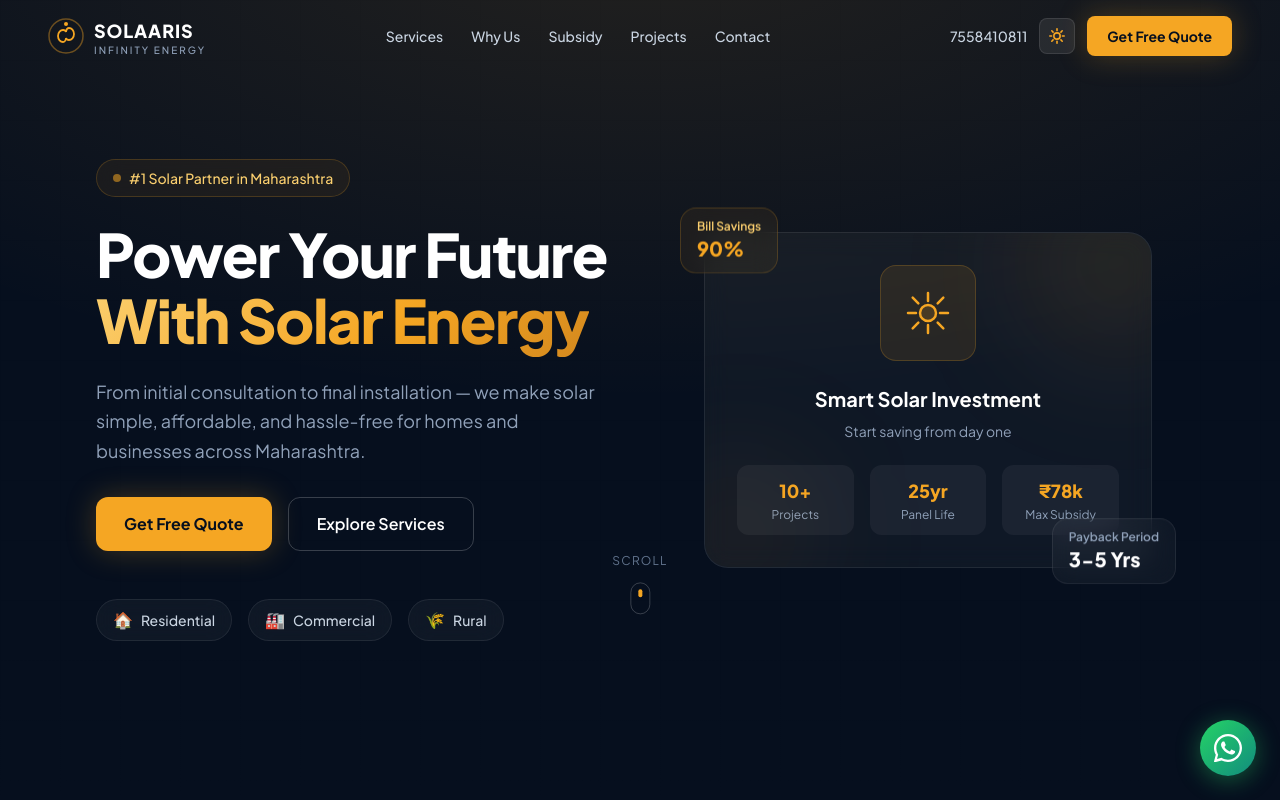
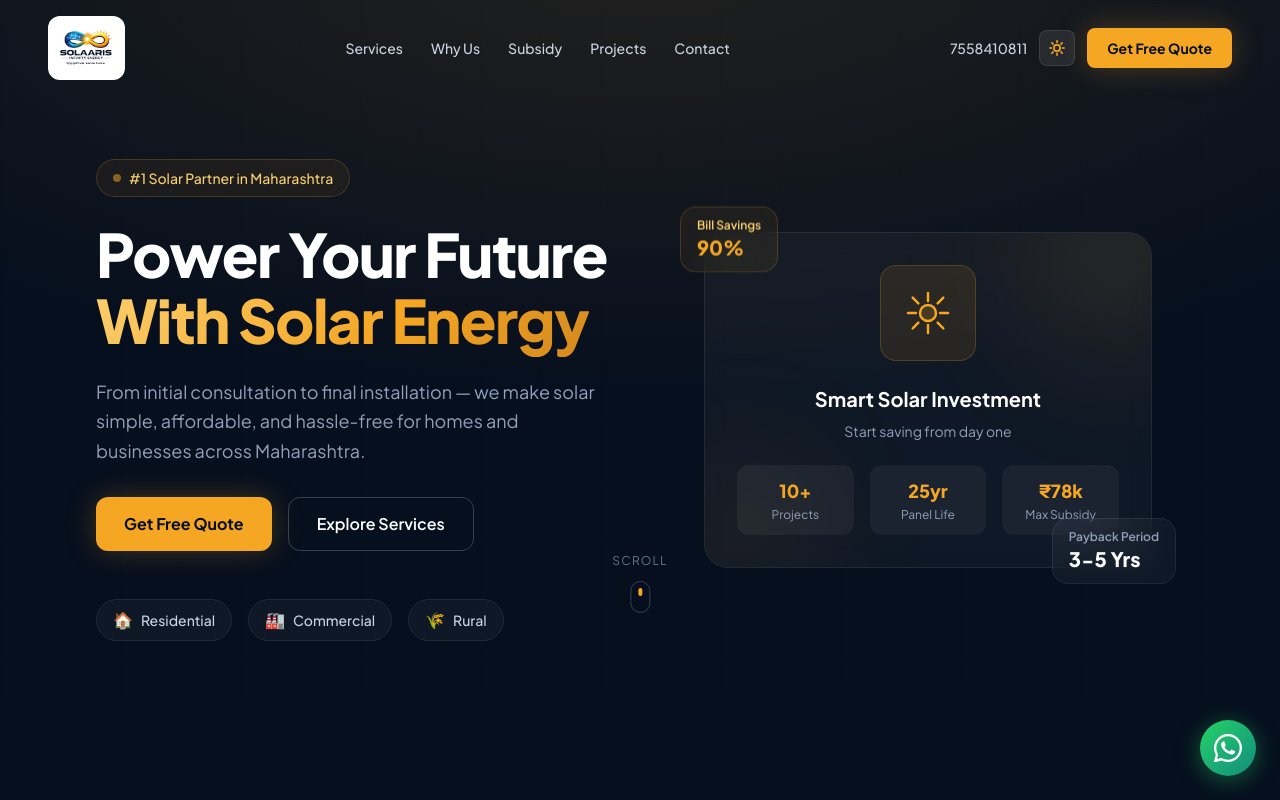
Before and after one commit to vish-n-u/Solaaris-infinity-energy, a Next.js app: page / in a window 1280 px wide. Shown: the top 800 px of the page. Built offline with nearby package versions, Linux system fonts and the light colour scheme.

Commit message:
added logo and made chnages in appropriate files

```diff
--- a/app/_components/Footer.tsx
+++ b/app/_components/Footer.tsx
@@ -1,3 +1,5 @@
+import Image from "next/image";
+
 const footerLinks = {
   Services: [
     { label: "Rooftop Installation", href: "#services" },
@@ -25,27 +27,15 @@ export default function Footer() {
         <div className="grid grid-cols-1 sm:grid-cols-2 lg:grid-cols-5 gap-10 lg:gap-14">
           {/* Brand */}
           <div className="sm:col-span-2">
-            <div className="flex items-center gap-2.5 mb-5">
-              <div className="w-9 h-9">
-                <svg viewBox="0 0 36 36" fill="none" className="w-9 h-9">
-                  <circle cx="18" cy="18" r="17" stroke="#F5A623" strokeWidth="1.5" opacity="0.3" />
-                  <path
-                    d="M10 18C10 14.5 12.5 12 15 12C17.5 12 18 14 18 14C18 14 18.5 10 21 10C23.5 10 26 12.5 26 16C26 19.5 23.5 22 21 22C18.5 22 18 20 18 20C18 20 17.5 24 15 24C12.5 24 10 21.5 10 18Z"
-                    stroke="#F5A623"
-                    strokeWidth="1.8"
-                    strokeLinecap="round"
-                    fill="none"
-                  />
-                  <circle cx="18" cy="6" r="2" fill="#F5A623" />
-                </svg>
-              </div>
-              <div className="flex flex-col leading-none">
-                <span className="font-extrabold text-lg tracking-wider text-solar-navy dark:text-white">
-                  SOLAARIS
-                </span>
-                <span className="text-[10px] tracking-[0.2em] text-slate-400 font-medium">
-                  INFINITY ENERGY
-                </span>
+            <div className="mb-5">
+              <div className="bg-white rounded-xl px-3 py-2 inline-block">
+                <Image
+                  src="/logo.PNG"
+                  alt="Solaaris Infinity Energy"
+                  width={120}
+                  height={152}
+                  className="h-20 w-auto object-contain"
+                />
               </div>
             </div>
             <p className="text-slate-500 dark:text-slate-400 text-sm leading-relaxed mb-6 max-w-xs">
--- a/app/_components/Navbar.tsx
+++ b/app/_components/Navbar.tsx
@@ -2,6 +2,7 @@
 
 import { useState, useEffect } from "react";
 import { motion, AnimatePresence } from "framer-motion";
+import Image from "next/image";
 import ThemeToggle from "./ThemeToggle";
 
 const navLinks = [
@@ -42,27 +43,16 @@ export default function Navbar() {
       <div className="section-container">
         <div className="flex items-center justify-between py-4">
           {/* Logo */}
-          <a href="#" className="flex items-center gap-2.5 group">
-            <div className="relative w-9 h-9">
-              <svg viewBox="0 0 36 36" fill="none" className="w-9 h-9">
-                <circle cx="18" cy="18" r="17" stroke="#F5A623" strokeWidth="1.5" opacity="0.4" />
-                <path
-                  d="M10 18C10 14.5 12.5 12 15 12C17.5 12 18 14 18 14C18 14 18.5 10 21 10C23.5 10 26 12.5 26 16C26 19.5 23.5 22 21 22C18.5 22 18 20 18 20C18 20 17.5 24 15 24C12.5 24 10 21.5 10 18Z"
-                  stroke="#F5A623"
-                  strokeWidth="1.8"
-                  strokeLinecap="round"
-                  fill="none"
-                />
-                <circle cx="18" cy="6" r="2" fill="#F5A623" />
-              </svg>
-            </div>
-            <div className="flex flex-col leading-none">
-              <span className="font-extrabold text-lg tracking-wider text-solar-navy group-hover:text-solar-gold-dark transition-colors duration-200 dark:text-white dark:group-hover:text-solar-gold">
-                SOLAARIS
-              </span>
-              <span className="text-[10px] tracking-[0.2em] text-slate-400 font-medium">
-                INFINITY ENERGY
-              </span>
+          <a href="#" className="flex items-center group">
+            <div className="bg-white rounded-xl px-2 py-1 transition-opacity duration-200 group-hover:opacity-85">
+              <Image
+                src="/logo.PNG"
+                alt="Solaaris Infinity Energy"
+                width={100}
+                height={126}
+                className="h-14 w-auto object-contain"
+                priority
+              />
             </div>
           </a>
 
```
Also changed, not shown: public/logo.png (added).
